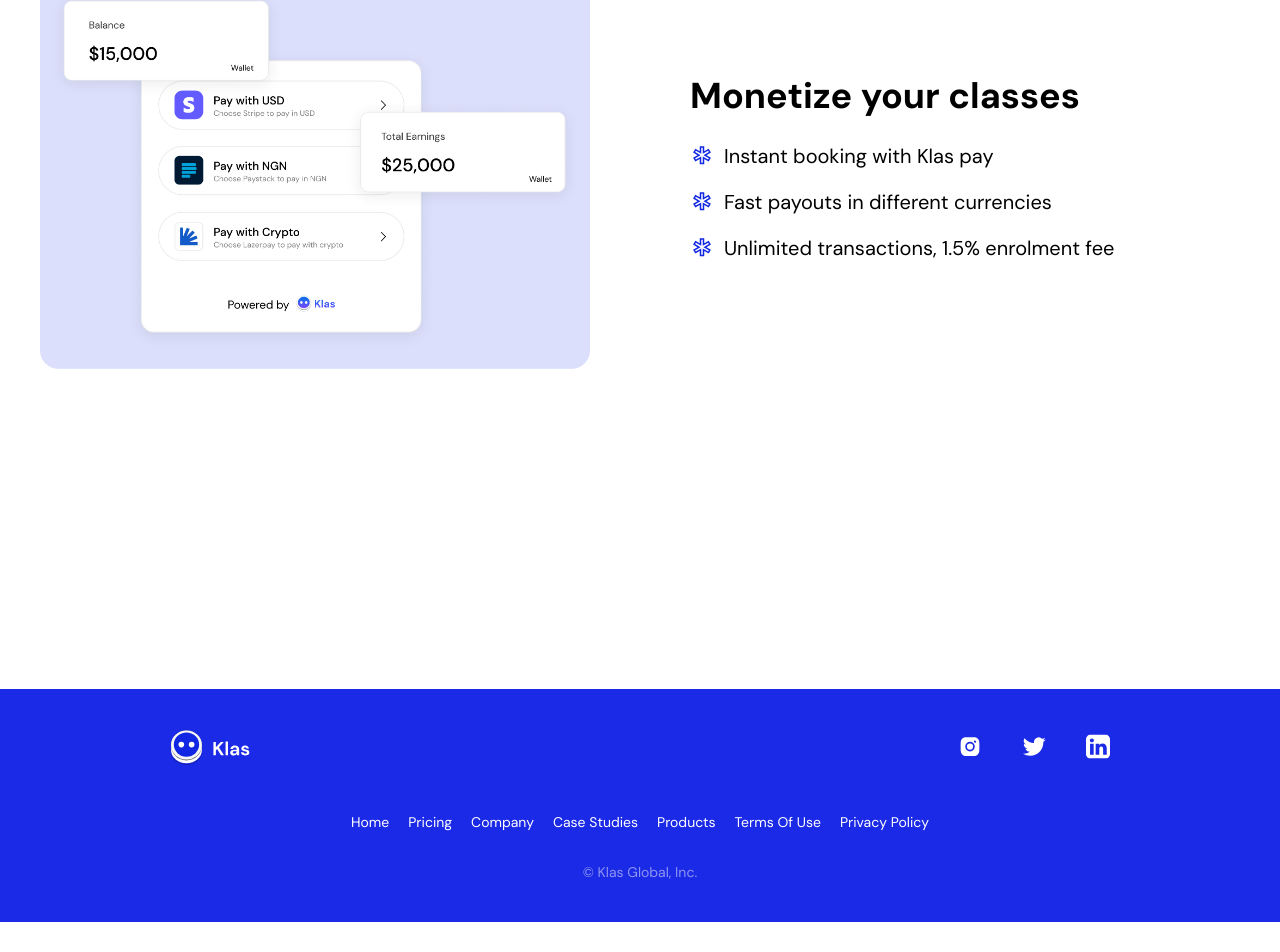
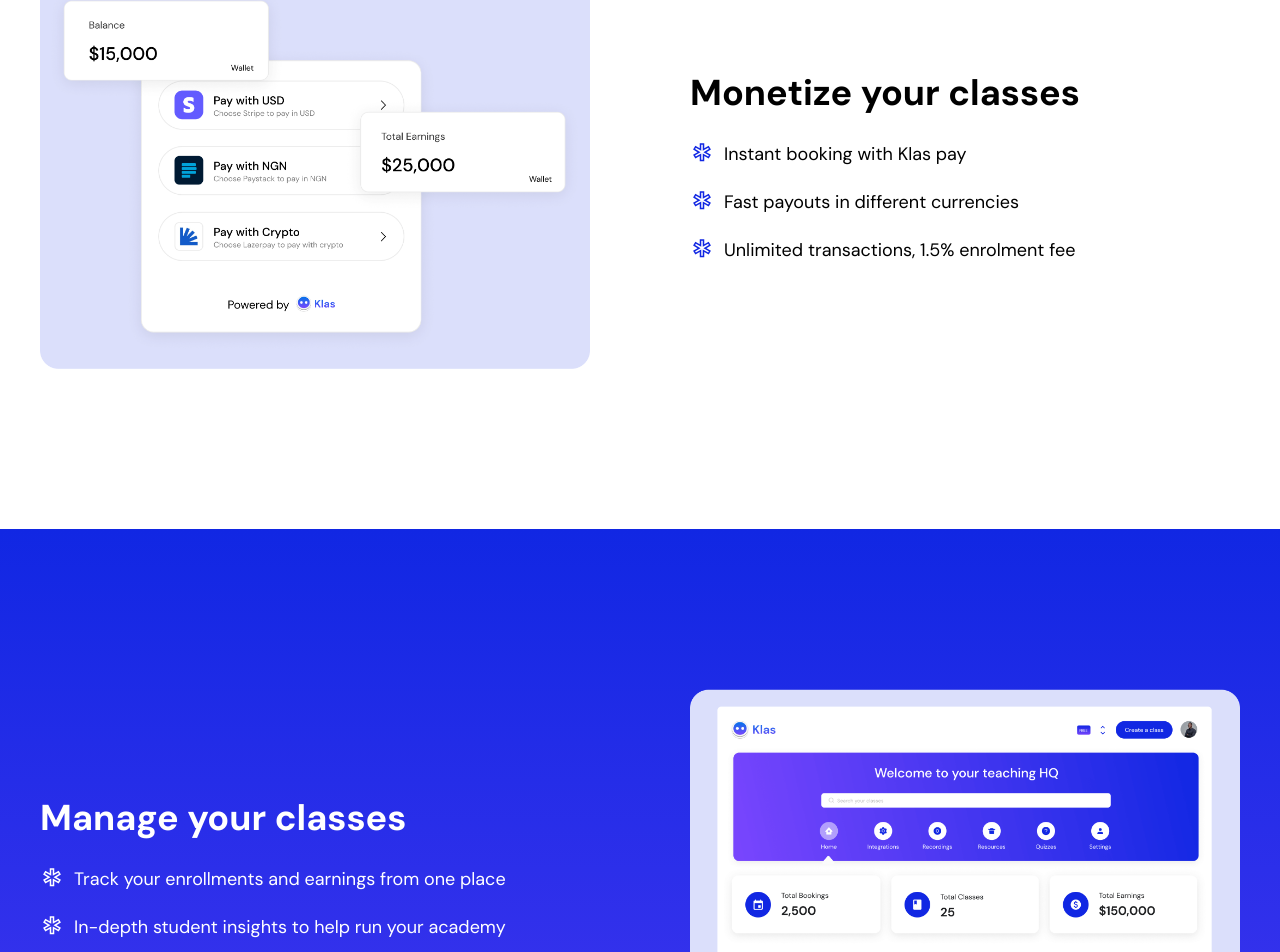
Before and after one commit to OgaDavid/klas-clone, a Next.js app: page / in a window 1280 px wide. Shown: the part 2900-3852 px from the top of the page. Before the commit the page ends 3822 px from the top, so only its background shows below. Built offline with nearby package versions, Linux system fonts and the light colour scheme.

Commit message:
feat: finished most sections on homepage

```diff
--- a/app/components/Feature.jsx
+++ b/app/components/Feature.jsx
@@ -1,24 +1,59 @@
-import React from 'react'
+import React from "react";
 
 const Feature = ({ data }) => {
-    const newList = []
-    data.text.list.forEach((list, i) => newList.push(<li className='flex justify-start items-start gap-[10px]' key={i}><svg xmlns="http://www.w3.org/2000/svg" width="24" height="25" fill="none"><path fill={data.color} d="M9.752 3.137V8.24l-4.42-2.552-2.25 3.899 4.42 2.55-4.42 2.55 2.25 3.898 4.42-2.552v5.104h4.5v-5.104l4.42 2.552 2.25-3.898-4.42-2.55 4.42-2.55-2.25-3.899-4.42 2.552V3.137h-4.5Zm1.5 1.5h1.5v6.202l5.37-3.101.75 1.297-5.37 3.102 5.37 3.101-.75 1.297-5.37-3.1v6.202h-1.5v-6.203l-5.37 3.101-.75-1.297 5.37-3.101-5.37-3.102.75-1.297 5.37 3.101V4.637Z"></path></svg>{list}</li>))
+  const newList = [];
+  data.text.list.forEach((list, i) =>
+    newList.push(
+      <li className="flex w-full text-lg gap-[10px]" key={i}>
+        <svg
+          xmlns="http://www.w3.org/2000/svg"
+          width="24"
+          height="25"
+          fill="none"
+        >
+          <path
+            fill={data.color}
+            d="M9.752 3.137V8.24l-4.42-2.552-2.25 3.899 4.42 2.55-4.42 2.55 2.25 3.898 4.42-2.552v5.104h4.5v-5.104l4.42 2.552 2.25-3.898-4.42-2.55 4.42-2.55-2.25-3.899-4.42 2.552V3.137h-4.5Zm1.5 1.5h1.5v6.202l5.37-3.101.75 1.297-5.37 3.102 5.37 3.101-.75 1.297-5.37-3.1v6.202h-1.5v-6.203l-5.37 3.101-.75-1.297 5.37-3.101-5.37-3.102.75-1.297 5.37 3.101V4.637Z"
+          ></path>
+        </svg>
+        {list}
+      </li>
+    )
+  );
 
   return (
-    <div className='mb-[160px]'>
-        <div className={`flex flex-col items-center gap-[70px] lg-1150:gap-[100px] ${data.reverse? "md:flex-row-reverse" : "md:flex-row"}`}>
-            <div className='flex-1'>
+    <div className="mb-[160px]">
+      <div
+        className={`flex flex-col items-center gap-[70px] lg-1150:gap-[100px] ${
+          data.reverse ? "md:flex-row-reverse" : "md:flex-row"
+        }`}
+      >
+        <div className="flex-1">
           <img src={data.img} alt={data.name} />
         </div>
-            <div className='lg-1150:w-485px flex flex-col gap-[24px] flex-1'>
-                <h3 className='text-2xl leading-[31px] font-bold md:text-4xl md:leading-[47px]'>{data.text.heading}</h3>
-                <ul className='text-lg leading-[23px] md:text-[20px] md:leading-[26px] font-normal flex flex-col gap-[20px]'>
+        <div className="lg-1150:w-485px flex flex-col gap-[24px] flex-1">
+          <h3 className="text-2xl leading-[31px] font-bold md:text-4xl md:leading-[47px]">
+            {data.text.heading}
+          </h3>
+          <ul className="text-lg leading-[23px] md:text-[20px] md:leading-[26px] font-normal flex flex-col gap-[20px]">
             {newList}
           </ul>
         </div>
       </div>
     </div>
+  );
+};
+
+export default Feature;
+
+export const FeatureCard = ({data}) => {
+    return (
+        <div className="bg-[#f8f9f9] flex flex-col gap-[50px] py-[40px] px-[30px] runded-[3px]">
+            <img className="object-contain aspect-[2/1]" src={data.img} alt={data.heading} />
+            <div>
+                <h3 className="text-lg leading-4 mb-[10px] font-bold">{data.heading}</h3>
+                <p className="text-sm leading-[18px] font-normal text-[rgba(0,0,0,.5)]">{data.paragraph}</p>
+            </div>
+        </div>
     )
 }
-
-export default Feature
--- a/app/globals.css
+++ b/app/globals.css
@@ -55,3 +55,7 @@
 .disable-scroll {
   overflow: hidden;
 }
+
+.features_grid {
+  grid-template-columns: repeat(auto-fill,minmax(300px,1fr));
+}
--- a/app/page.jsx
+++ b/app/page.jsx
@@ -8,9 +8,11 @@
 import { images } from "@/data/Data";
 import { marqueeData } from "@/data/Data";
 import Marquee from "react-fast-marquee";
-import { Features_one } from '@/data/Data'
+import { Features_one, Features_two, Features_three } from "@/data/Data";
 import Feature from "./components/Feature";
-
+import { FeatureCard } from "./components/Feature";
+import { FeaturesCard } from "@/data/Data";
+import { BeforeData } from "@/data/Data";
 
 const HomePage = () => {
   return (
@@ -129,14 +131,23 @@
               </h1>
               <div className="grid">
                 <div className="overflow-hidden 2xl:w-[2000px] 2xl:mx-auto">
-                  <Marquee pauseOnHover speed={45} className="flex gap-6" gradient={false}>
+                  <Marquee
+                    pauseOnHover
+                    speed={45}
+                    className="flex gap-6"
+                    gradient={false}
+                  >
                     <span className="grid grid-cols-4 tab-800:grid-cols-6 gap-4 tab-800:gap-6 mr-3 ">
                       {marqueeData.map(({ text, url }) => (
                         <div
                           className="relative grid place-items-center"
                           key={text}
                         >
-                          <img className="w-[192px] h-[181px] tab-800:w-[311px] tab-800:h-[292px]" src={url} alt={text} />
+                          <img
+                            className="w-[192px] h-[181px] tab-800:w-[311px] tab-800:h-[292px]"
+                            src={url}
+                            alt={text}
+                          />
                           <h3 className="relative text-white text-base bottom-[30px] font-bold text-center">
                             {text}
                           </h3>
@@ -149,7 +160,11 @@
                           className="relative grid place-items-center"
                           key={text}
                         >
-                          <img className="w-[192px] h-[181px] tab-800:w-[311px] tab-800:h-[292px]" src={url} alt={text} />
+                          <img
+                            className="w-[192px] h-[181px] tab-800:w-[311px] tab-800:h-[292px]"
+                            src={url}
+                            alt={text}
+                          />
                           <h3 className="relative text-white text-base bottom-[30px] font-bold text-center">
                             {text}
                           </h3>
@@ -164,18 +179,79 @@
         </section>
 
         <section>
-          <div className="pb-[160px]">
+          <div className="">
             <div className="pb-[120px]">
               <div className="flex items-center justify-center">
-                <h1 className="text-[32px] leading-[42px] font-bold text-center md:text-5xl md:leading-[62px]">One platform to power your live classes</h1>
+                <h1 className="text-[32px] leading-[42px] font-bold text-center md:text-5xl md:leading-[62px]">
+                  One platform to power your live classes
+                </h1>
               </div>
             </div>
             <div className="container">
-                {
-                  Features_one.map(featureData => (
-                    <Feature key={featureData.name} data={featureData} />
-                  ))
-                }
+              {Features_one.map((featureData) => (
+                <Feature key={featureData.name} data={featureData} />
+              ))}
+            </div>
+          </div>
+
+          <div className="gradient pt-[160px] mb-[160px] pb-[10px]">
+            <div className="container text-white">
+              {Features_two.map((featureData) => (
+                <Feature key={featureData.name} data={featureData} />
+              ))}
+            </div>
+          </div>
+
+          <div className="container">
+              {Features_three.map((featureData) => (
+                <Feature key={featureData.name} data={featureData} />
+              ))}
+            </div>
+        </section>
+
+        <section>
+          <div className="container">
+              <div className="pb-[120px]">
+                <div>
+                  <h2 className="text-[32px] leading-[42px] font-bold text-center md:text-5xl md:leading-[62px]">And many more features</h2>
+                </div>
+                <div className="mt-[80px] grid features_grid gap-6">
+                  {
+                    FeaturesCard.map((cardData) => (
+                      <FeatureCard data={cardData} key={cardData.heading}/>
+                    ))
+                  }
+                </div>
+              </div>
+          </div>
+        </section>
+
+        <section>
+          <div className="container">
+            <div>
+              <div>
+                <h3 className="text-center font-medium text-[32px] leading-[42px] mb-[45px]">Before</h3>
+                <div className="grid max grid-cols-5 max-lg-1150:gap-[10px] gap-y-[20px] lg-1150:grid-cols-11 lg-1150:gap-x-[40px] place-items-center">
+                  {
+                    BeforeData.map(beforeData => (
+                      <>
+                        <div className="flex flex-col gap-4 items-center justify-center">
+                          <div className="w-[63px] h-[63px] lg-1150:w-[90px] lg-1150:h-[90px] grid place-items-center p-4 lg-1150:p[22px] bg-white shadow-md rounded-[50%]">
+                            <img src={beforeData.img} alt={beforeData.name} />
+                          </div>
+                          <p className="lg-1150:text-base text-[12px] leading-[15px] lg-110:leading-[23px] whitespace-nowrap">{beforeData.name}</p>
+                        </div>
+                        {beforeData.span && <span className={`${beforeData.remove_Span ? "max-lg-1150:hidden" : ""} text-[28px]`}>+</span>}
+                      </>
+                    ))
+                  }
+                </div>
+              </div>
+              <div className="mt-[80px] flex flex-col items-center">
+                  <h3 className="text-center font-medium text-[32px] leading-[42px] mb-[45px]">Now</h3>
+                  <img className="w-[90px] h-[90px] mb-4" src="images/klas-logo.svg" alt="klas logo"/>
+                  <p className="text-lg">All you need is Klas</p>
+              </div>
             </div>
           </div>
         </section>
--- a/data/Data.js
+++ b/data/Data.js
@@ -1,29 +1,29 @@
 export const images = [
   {
     name: "alida-school",
-      url: "images/alida-school.svg"
+    url: "images/alida-school.svg",
   },
   {
     name: "univelcity",
-      url: "images/univelcity.svg"
+    url: "images/univelcity.svg",
   },
   {
     name: "ai-school",
-      url: "images/ai-school.svg"
+    url: "images/ai-school.svg",
   },
   {
     name: "mdena",
-      url: "images/mdena.svg"
+    url: "images/mdena.svg",
   },
   {
     name: "design-pal",
-      url: "images/design-pal.svg"
+    url: "images/design-pal.svg",
   },
   {
     name: "dev-careers",
-      url: "images/dev-careers.svg"
+    url: "images/dev-careers.svg",
   },
-  ]
+];
 
 export const NavLinks = [
   {
@@ -51,72 +51,192 @@
 export const marqueeData = [
   {
     text: "Languages",
-        url: "images/languages.png"
+    url: "images/languages.png",
   },
   {
     text: "Technology",
-        url: "images/technology.png"
+    url: "images/technology.png",
   },
   {
     text: "Web3",
-        url: "images/web3.png"
+    url: "images/web3.png",
   },
   {
     text: "Webinars",
-        url: "images/finance.png"
+    url: "images/finance.png",
   },
   {
     text: "Business",
-        url: "images/business.png"
+    url: "images/business.png",
   },
   {
     text: "Leadership",
-        url: "images/leadership.png"
+    url: "images/leadership.png",
   },
   {
     text: "Cooking",
-        url: "images/cooking.png"
+    url: "images/cooking.png",
   },
   {
     text: "Yoga",
-        url: "images/yoga.png"
+    url: "images/yoga.png",
   },
   {
     text: "Physics",
-        url: "images/physics.png"
+    url: "images/physics.png",
   },
   {
     text: "Investing",
-        url: "images/investing.png"
+    url: "images/investing.png",
   },
   {
     text: "History",
-        url: "images/history.png"
+    url: "images/history.png",
   },
   {
     text: "Marketing",
-        url: "images/marketing.png"
+    url: "images/marketing.png",
   },
-  ]
+];
 
 export const Features_one = [
   {
     name: "experience",
     text: {
       heading: "Host a fun and interactive experience",
-            list: ["Engage in new ways with polls, emojis, Q+A", "One-click recordings & cloud storage", "Host up to 5,000 learners per class"]
+      list: [
+        "Engage in new ways with polls, emojis, Q+A",
+        "One-click recordings & cloud storage",
+        "Host up to 5,000 learners per class",
+      ],
     },
     img: "images/tools.png",
     color: "#1127e3",
-        reverse: true
+    reverse: true,
   },
   {
     name: "monetize",
     text: {
       heading: "Monetize your classes",
-            list: ["Instant booking with Klas pay", "Fast payouts in different currencies", "Unlimited transactions, 1.5% enrolment fee"]
+      list: [
+        "Instant booking with Klas pay",
+        "Fast payouts in different currencies",
+        "Unlimited transactions, 1.5% enrolment fee",
+      ],
     },
     img: "images/payment.png",
     color: "#1127e3",
   },
+];
+
+export const Features_two = [
+  {
+    name: "manage",
+    text: {
+      heading: "Manage your classes",
+      list: [
+        "Track your enrollments and earnings from one place",
+        "In-depth student insights to help run your academy",
+        "Watch past recordings and upload resources for each class",
+      ],
+    },
+    img: "images/dashboard.png",
+    color: "#fff",
+    reverse: true,
+  },
+  {
+    name: "engage",
+    text: {
+      heading: "Engage your learners",
+      list: [
+        "Create cohorts to help leaners share ideas and get feedback",
+        "Direct messages and group chats with ease",
+        "Searchable student directory and rich profiles",
+      ],
+    },
+    img: "images/room.png",
+    color: "#fff",
+  },
+];
+
+export const Features_three = [
+  {
+    name: "teamwork",
+    text: {
+      heading: "Built for Teamwork",
+      list: [
+        "Invite unlimited instructors, assign roles",
+        "Add instructors to classes",
+        "Manage all your team's classes",
+      ],
+    },
+    img: "images/team.png",
+    color: "#1127e3"
+  }
+];
+
+export const FeaturesCard = [
+    {
+        img: "images/undraw_dashboard.png",
+        heading: "Student dashboards",
+        paragraph: "A central learning hub for your students track upcoming classes, quizzes."
+    },
+    {
+        img: "images/undraw_online_test.png",
+        heading: "Engaging quizzes",
+        paragraph: "Create engaging quizzes for students, enjoy automated marking."
+    },
+    {
+        img: "images/undraw_video_files.png",
+        heading: "Resources library ",
+        paragraph: "Upload supplementary materials such as videos, docs, presentations."
+    },
+    {
+        img: "images/undraw_reminders.png",
+        heading: "Class reminders",
+        paragraph: "Send SMS/email reminders for your class via Klas Notify."
+    },
+    {
+        img: "images/undraw_booking.png",
+        heading: "Booking pages",
+        paragraph: "Easily collect free or paid enrolments from students."
+    },
+    {
+        img: "images/undraw_analytics.png",
+        heading: "Advanced analytics",
+        paragraph: "Track your student attendance, learning progress, and more."
+    },
 ]
+
+export const BeforeData = [
+    {
+        name: "Class hosting",
+        img: "images/zoom.svg",
+        span: true
+    },
+    {
+        name: "Scheduling",
+        img: "images/calendar.svg",
+        span: true
+    },
+    {
+        name: "Student records",
+        img: "images/spread.svg",
+        span: true,
+        remove_Span: true
+    },
+    {
+        name: "Community",
+        img: "images/slack.svg",
+        span: true
+    },
+    {
+        name: "Payments",
+        img: "images/paypal.svg",
+        span: true
+    },
+    {
+        name: "Class reminders",
+        img: "images/mailchimp.svg",
+    },
+]
```
Lines whose indentation alone changed are shown as unchanged.
